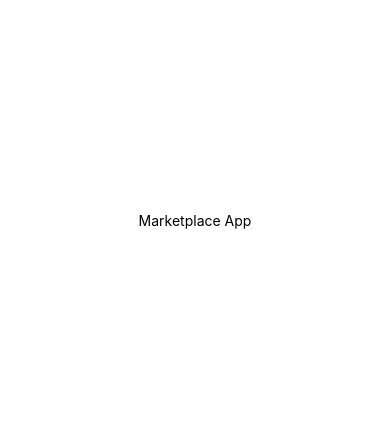
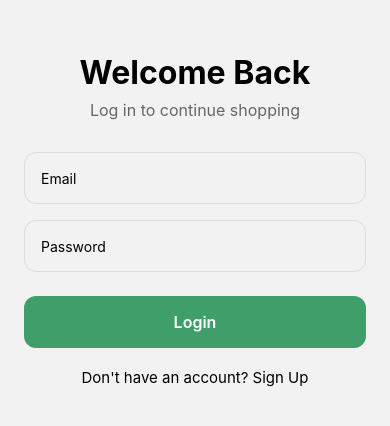
Before and after one commit to eliyevu/MarketplaceApp, a React Native app: screen / in a window 390 px wide. Shown: the part 202-628 px from the top of the page. Built offline with nearby package versions, Linux system fonts and the light colour scheme.

Commit message:
Add auth navigation

```diff
--- a/App.tsx
+++ b/App.tsx
@@ -1,20 +1,11 @@
-import { StatusBar } from 'expo-status-bar';
-import { StyleSheet, Text, View } from 'react-native';
+import React from 'react';
+import { NavigationContainer } from '@react-navigation/native';
+import AuthNavigator from './navigation/AuthNavigator';
 
 export default function App() {
   return (
-    <View style={styles.container}>
-      <Text>Marketplace App</Text>
-      <StatusBar style="auto" />
-    </View>
+    <NavigationContainer>
+      <AuthNavigator />
+    </NavigationContainer>
   );
 }
-
-const styles = StyleSheet.create({
-  container: {
-    flex: 1,
-    backgroundColor: '#fff',
-    alignItems: 'center',
-    justifyContent: 'center',
-  },
-});
--- a/navigation/AuthNavigator.tsx
+++ b/navigation/AuthNavigator.tsx
@@ -0,0 +1,28 @@
+import React from "react";
+import { createNativeStackNavigator } from "@react-navigation/native-stack";
+import LoginScreen from "../screens/LoginScreen";
+import SignUpScreen from "../screens/SignUpScreen";
+
+
+const Stack = createNativeStackNavigator();
+
+export default function AuthNavigator() {
+  return (
+    <Stack.Navigator
+      initialRouteName="Login"
+      screenOptions={{
+        headerShown: false,
+      }}
+    >
+      <Stack.Screen
+        name="Login"
+        component={LoginScreen}
+      />
+
+      <Stack.Screen
+        name="SignUp"
+        component={SignUpScreen}
+      />
+    </Stack.Navigator>
+  );
+}
```
